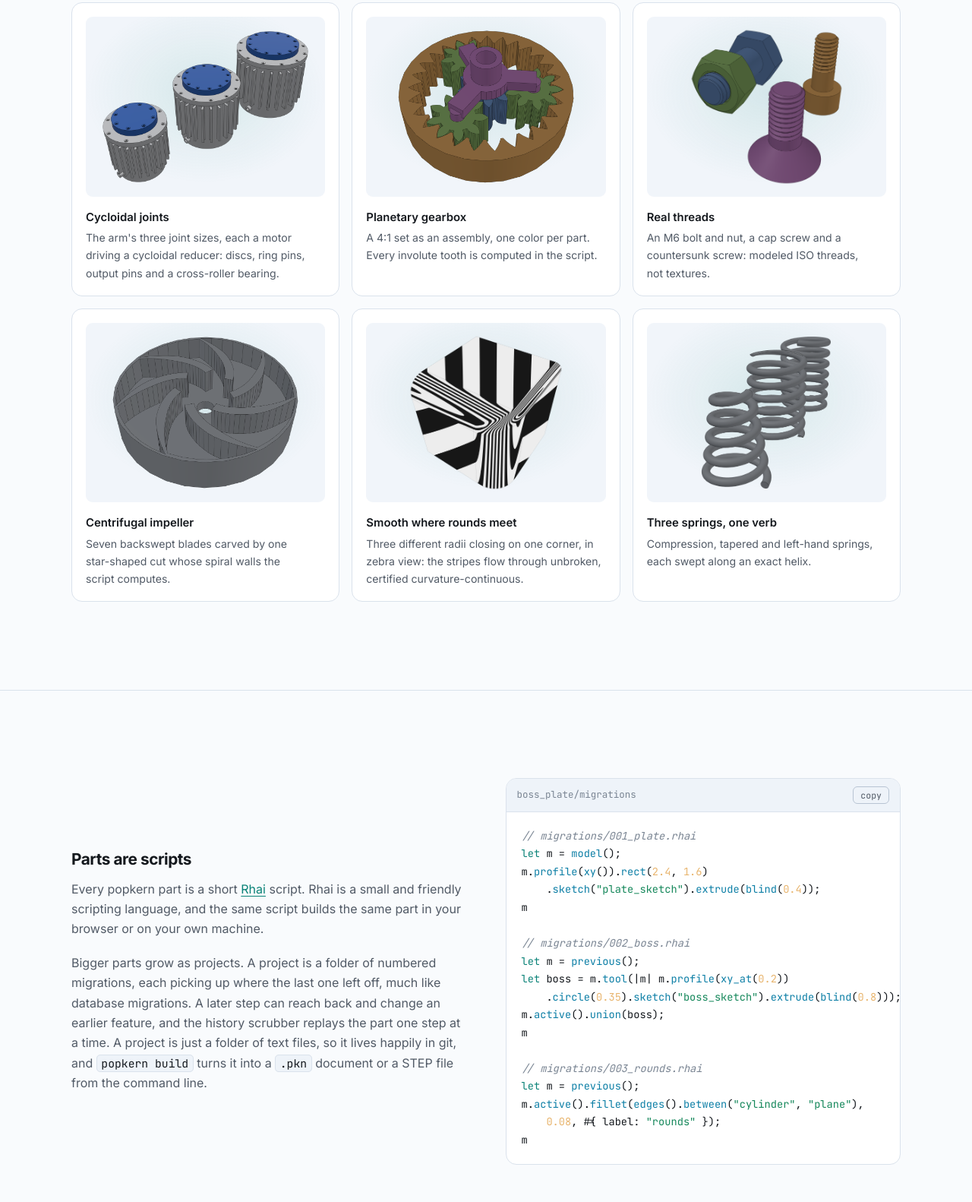
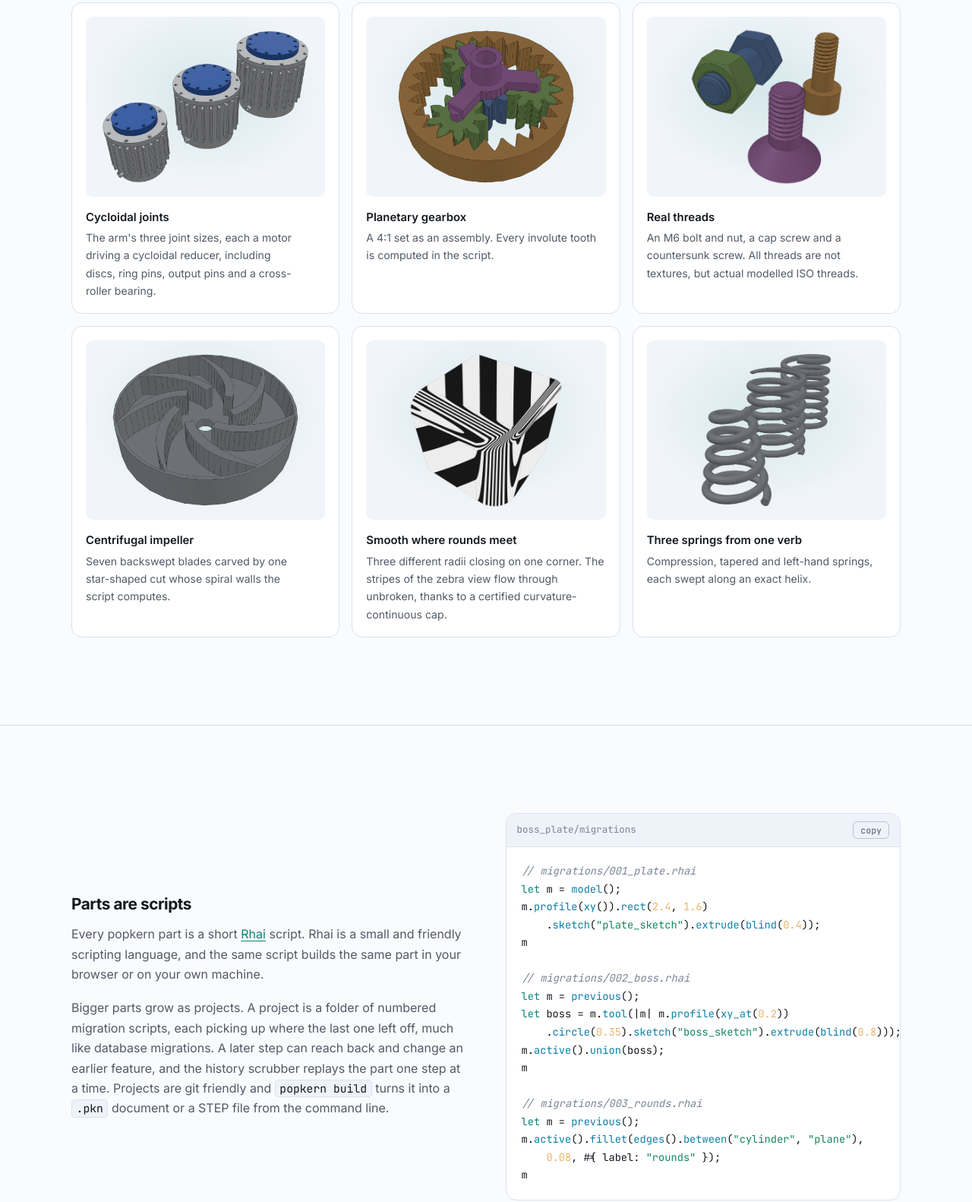
Before and after one commit to popkern-dev/popkern, a plain HTML site: page web/lander/index.html in a window 1280 px wide. Shown: the part 1125-2707 px from the top of the page at 76% size. Drawn offline with Linux system fonts and the light colour scheme.

Commit message:
Lander: gallery caption and projects copy edits

```diff
--- a/web/lander/index.html
+++ b/web/lander/index.html
@@ -109,17 +109,17 @@
     <div class="gallery">
       <figure class="shot">
         <div class="shot-img"><img src="assets/img/cycloidal-joints.png?v=1e17d38e" alt="Three cycloidal joint modules of decreasing size, each a finned grey housing with a blue output flange." loading="lazy" width="900" height="668"></div>
-        <figcaption><b>Cycloidal joints</b>The arm's three joint sizes, each a motor driving a cycloidal reducer: discs, ring pins, output pins and a cross-roller bearing.</figcaption>
+        <figcaption><b>Cycloidal joints</b>The arm's three joint sizes, each a motor driving a cycloidal reducer, including discs, ring pins, output pins and a cross-roller bearing.</figcaption>
       </figure>
 
       <figure class="shot">
         <div class="shot-img"><img src="assets/img/planetary-gearbox.png?v=ab55b206" alt="A planetary gear set seen from above: an orange ring gear, green planets, a blue sun and a purple carrier." loading="lazy" width="900" height="784"></div>
-        <figcaption><b>Planetary gearbox</b>A 4:1 set as an assembly, one color per part. Every involute tooth is computed in the script.</figcaption>
+        <figcaption><b>Planetary gearbox</b>A 4:1 set as an assembly. Every involute tooth is computed in the script.</figcaption>
       </figure>
 
       <figure class="shot">
         <div class="shot-img"><img src="assets/img/fastener-kit.png?v=4bf35148" alt="A hex bolt with its nut threaded on, a socket-head cap screw and a countersunk screw, each in its own color, all with modeled threads." loading="lazy" width="900" height="917"></div>
-        <figcaption><b>Real threads</b>An M6 bolt and nut, a cap screw and a countersunk screw: modeled ISO threads, not textures.</figcaption>
+        <figcaption><b>Real threads</b>An M6 bolt and nut, a cap screw and a countersunk screw. All threads are not textures, but actual modelled ISO threads.</figcaption>
       </figure>
 
       <figure class="shot">
@@ -129,12 +129,12 @@
 
       <figure class="shot">
         <div class="shot-img"><img src="assets/img/zebra-corner.png?v=6e9fbc7c" alt="A rounded block corner in black and white zebra stripes that bend smoothly through the corner." loading="lazy" width="900" height="913"></div>
-        <figcaption><b>Smooth where rounds meet</b>Three different radii closing on one corner, in zebra view: the stripes flow through unbroken, certified curvature-continuous.</figcaption>
+        <figcaption><b>Smooth where rounds meet</b>Three different radii closing on one corner. The stripes of the zebra view flow through unbroken, thanks to a certified curvature-continuous cap.</figcaption>
       </figure>
 
       <figure class="shot">
         <div class="shot-img"><img src="assets/img/coil-springs.png?v=fb557290" alt="Three coil springs: a compression spring, a tapered spring and a left-hand spring." loading="lazy" width="900" height="1054"></div>
-        <figcaption><b>Three springs, one verb</b>Compression, tapered and left-hand springs, each swept along an exact helix.</figcaption>
+        <figcaption><b>Three springs from one verb</b>Compression, tapered and left-hand springs, each swept along an exact helix.</figcaption>
       </figure>
     </div>
   </div>
@@ -153,12 +153,11 @@
         script builds the same part in your browser or on your own machine.
       </p>
       <p>
-        Bigger parts grow as projects. A project is a folder of numbered migrations, each
+        Bigger parts grow as projects. A project is a folder of numbered migration scripts, each
         picking up where the last one left off, much like database
         migrations. A later step can reach back and change an earlier
         feature, and the history scrubber replays the part one step at a
-        time. A project is just a folder of text files, so it lives happily
-        in git, and <code>popkern build</code> turns it into a
+        time. Projects are git friendly and <code>popkern build</code> turns it into a
         <code>.pkn</code> document or a STEP file from the command line.
       </p>
     </div>
@@ -215,7 +214,7 @@ m</code></pre>
       <p>
         popkern is written by AI agents, working from published research
         under human direction. Every change has to pass thousands of
-        automated tests and the kernel's own validation before it lands, and
+        automated tests and the kernel's own validation before it is committed, and
         results are cross-checked against OpenCASCADE wherever the two can be
         compared. When an operation can't produce a valid solid, it declines
         and says why, rather than handing back something broken.
```
